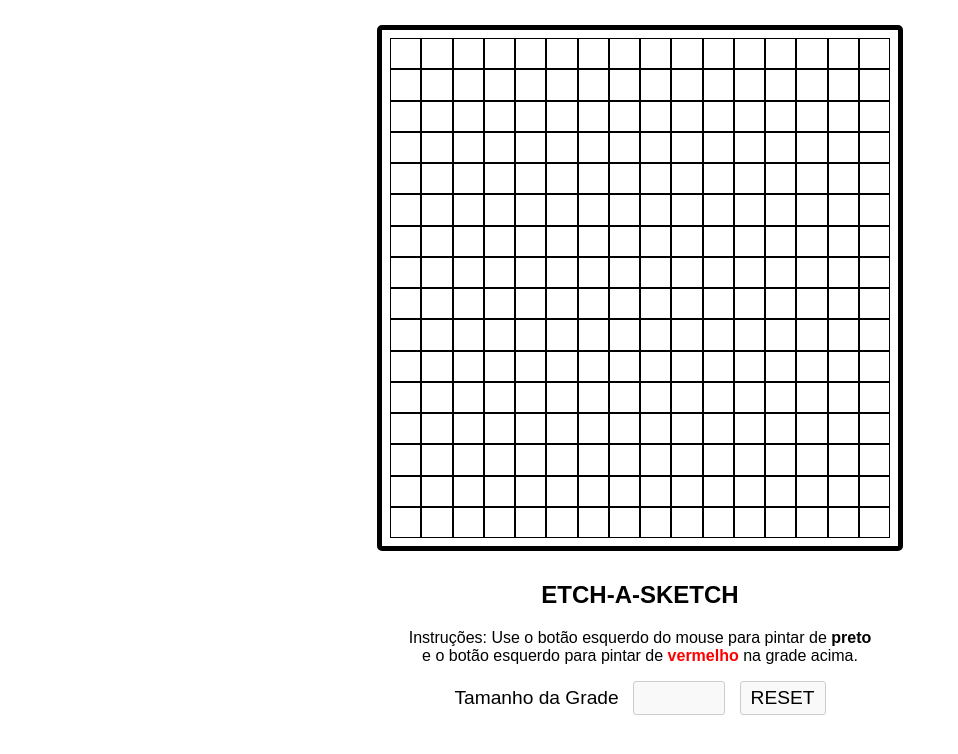
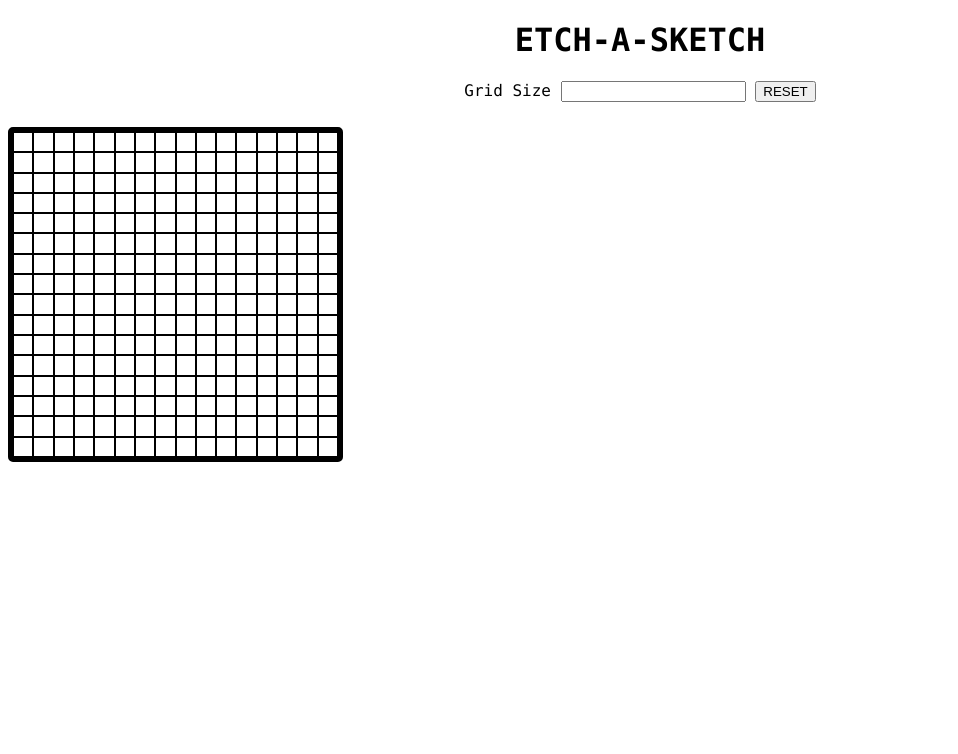
Before and after one commit to RobsonCardozo/Etch-A-Sketch, a plain HTML site: page index.html in a window 1280 px wide. Both pictures are taken after a click on the button "RESET". Shown: the whole page, without its empty margins (0-958 px from the left). Drawn offline with Linux system fonts and the light colour scheme.

Commit message:
workflow added

```diff
--- a/index.html
+++ b/index.html
@@ -1,28 +1,18 @@
 <!DOCTYPE html>
 <html lang="en">
   <head>
-  <meta charset="UTF-8">
+    <meta charset="UTF-8" />
     <meta name="viewport" content="width=device-width, initial-scale=1.0" />
-  <title>Etch-A-Sketch by Robson Cardozo</title>
-  <!--Author: Robson Cardozo-->
-  <!--https://github.com/RobsonCardozo-->
-  <link rel="shortcut icon" type="image/png" href="favicon.png"/>
-  <link rel="stylesheet" type="text/css" href="style.css">
+    <title>Etch-A-Sketch</title>
+    <link rel="stylesheet" type="text/css" href="style.css" />
   </head>
   <body>
-  <div class="right">
+    <div class="page">
+      <h1>ETCH-A-SKETCH</h1>
+      <label for="quantity">Grid Size</label>
+      <input type="number" id="quantity" name="quantity" />
+      <button class="reset">RESET</button>
       <div class="gridContainer"></div>
-  </div>
-  <div class="page">
-    <h2>ETCH-A-SKETCH</h2>
-    <p>Instruções: Use o botão esquerdo do mouse para pintar de <strong>preto</strong><br>
-      e o botão esquerdo para pintar de <strong><span style="color: red;">vermelho</span>
-    </strong> na grade acima.</p>
-
-<label for="quantity">Tamanho da Grade</label>
-<input type="number" id="quantity" name="quantity" min="1" max="64" value="8"/>
-
-<button class="reset">RESET</button>
     </div>
     <script src="script.js"></script>
   </body>
--- a/script.js
+++ b/script.js
@@ -2,15 +2,15 @@ const grid = document.querySelector(".gridContainer");
 const userInput = document.getElementById("quantity");
 const resetButton = document.querySelector(".reset");
 
-const createGrid = (size) => {
-  for (let i = 0; i < size * size; i++) {
+createGrid = () => {
+  for (let i = 0; i < 256; i++) {
     const div = document.createElement("div");
     div.classList.add("square");
     grid.appendChild(div);
   }
 };
 
-const updateGrid = () => {
+updateGrid = () => {
   grid.innerHTML = "";
   grid.style.setProperty(
     "grid-template-columns",
@@ -20,37 +20,34 @@ const updateGrid = () => {
     "grid-template-rows",
     `repeat(${userInput.value}, 2fr)`
   );
-  createGrid(userInput.value);
-};
-
-const changeSquareColor = (e) => {
-  if (e.buttons === 1) {
-    e.target.style.backgroundColor = "black";
-  } else if (e.buttons === 2) {
-    e.target.style.backgroundColor = "red";
+  for (let i = 0; i < userInput.value * userInput.value; i++) {
+    const div = document.createElement("div");
+    div.classList.add("square");
+    grid.appendChild(div);
   }
 };
 
+const squares = document.querySelectorAll(".square");
+
+squares.forEach((square) => {
+  square.addEventListener("mousedown", function(event) {
+    if (event.button === 0) {
+      event.target.classList.add("color");
+    } else if (event.button === 2) {
+      event.preventDefault();
+      event.target.classList.add("red");
+    }
+  });
+});
+
 userInput.addEventListener("change", updateGrid);
 
-resetButton.addEventListener("click", function () {
+resetButton.addEventListener("click", function() {
   grid.innerHTML = "";
   userInput.value = "";
   grid.style.setProperty("grid-template-columns", `repeat(16, 2fr)`);
   grid.style.setProperty("grid-template-rows", `repeat(16, 2fr)`);
-  createGrid(16);
+  createGrid();
 });
 
-createGrid(16);
-
-grid.addEventListener("mousedown", (e) => {
-  e.preventDefault();
-  changeSquareColor(e);
-});
-
-grid.addEventListener("mouseover", (e) => {
-  e.preventDefault();
-  if (e.buttons === 1 || e.buttons === 2) {
-    changeSquareColor(e);
-  }
-});
+createGrid();
--- a/style.css
+++ b/style.css
@@ -1,39 +1,6 @@
-body {
-  font-family: 'Arial', sans-serif;
+html {
   text-align: center;
-}
-
-h1 {
-  font-size: 2.5rem;
-  margin-bottom: 20px;
-}
-
-.page {
-  margin-top: 30px;
-}
-
-label {
-  font-size: 1.2rem;
-  margin-right: 10px;
-}
-
-input[type='number'] {
-  font-size: 1.2rem;
-  padding: 5px 10px;
-  margin-right: 10px;
-  width: 70px;
-  border: 1px solid #ccc;
-  border-radius: 3px;
-  background-color: #f9f9f9;
-}
-
-button {
-  font-size: 1.2rem;
-  padding: 5px 10px;
-  border: 1px solid #ccc;
-  border-radius: 3px;
-  background-color: #f9f9f9;
-  cursor: pointer;
+  font-family: Monaco;
 }
 
 .square {
@@ -46,16 +13,48 @@ button {
   border: 1px solid black;
 }
 
+.red {
+  background-color: red;
+  border: 1px solid black;
+}
+
 .gridContainer {
   margin-top: 25px;
-  margin-right: auto;
-  margin-left: auto;
   display: grid;
-  grid-template-columns: repeat(16, 1fr);
-  grid-template-rows: repeat(16, 1fr);
+  grid-template-columns: repeat(10, 2fr);
+  grid-template-rows: repeat(10, 2fr);
   border: 5px solid black;
   border-radius: 5px;
-  height: 500px;
-  width: 500px;
-  padding: 8px;
+  height: 325px;
+  width: 325px;
 }
+html {
+  text-align: center;
+  font-family: Monaco;
+}
+
+.square {
+  background-color: white;
+  border: 1px solid black;
+}
+
+.color {
+  background-color: gray;
+  border: 1px solid black;
+}
+
+.red {
+  background-color: red;
+  border: 1px solid black;
+}
+
+.gridContainer {
+  margin-top: 25px;
+  display: grid;
+  grid-template-columns: repeat(10, 2fr);
+  grid-template-rows: repeat(10, 2fr);
+  border: 5px solid black;
+  border-radius: 5px;
+  height: 325px;
+  width: 325px;
+}
```
Also changed, not shown: 1 other file. Lines whose indentation alone changed are shown as unchanged.
